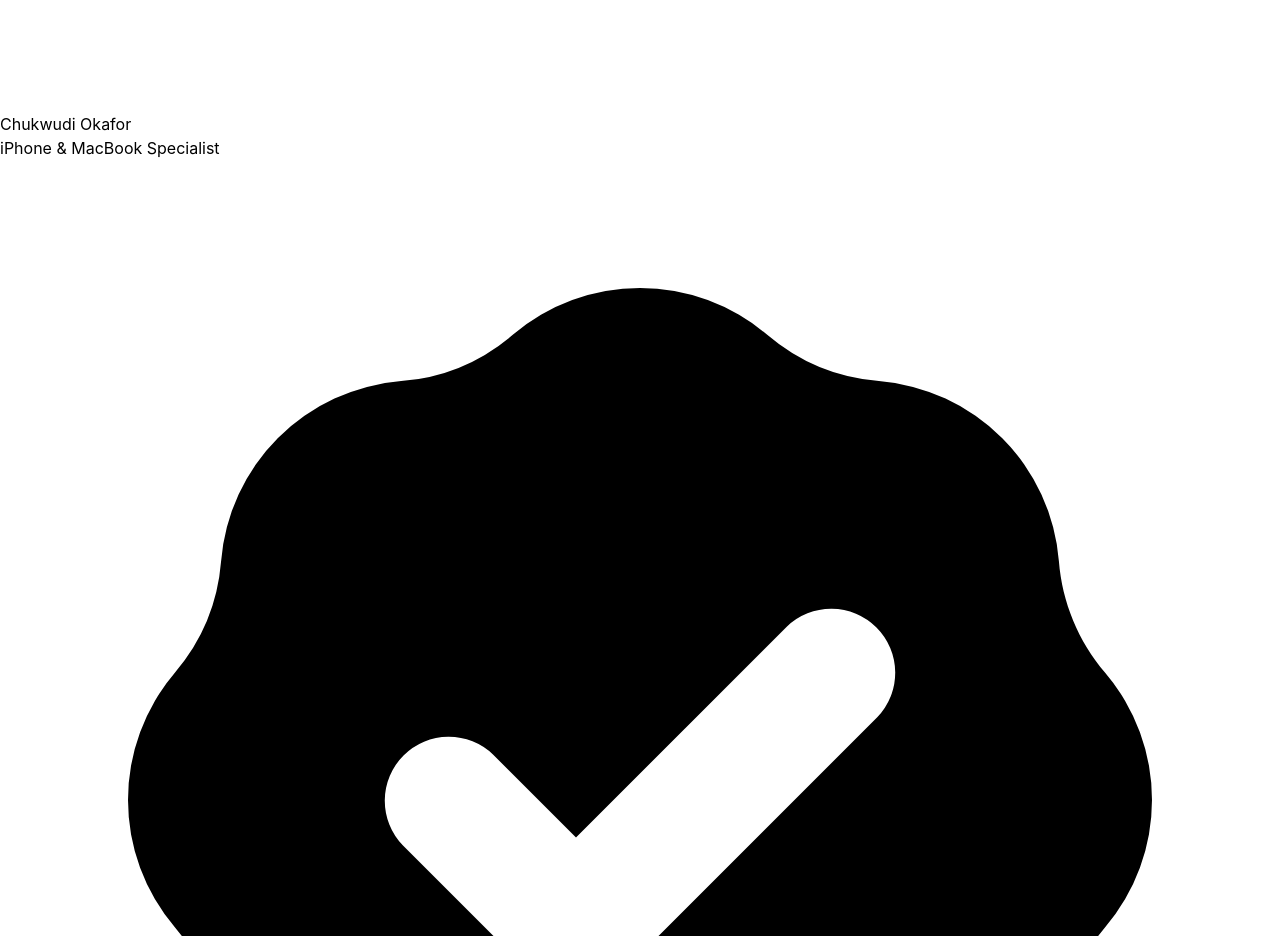
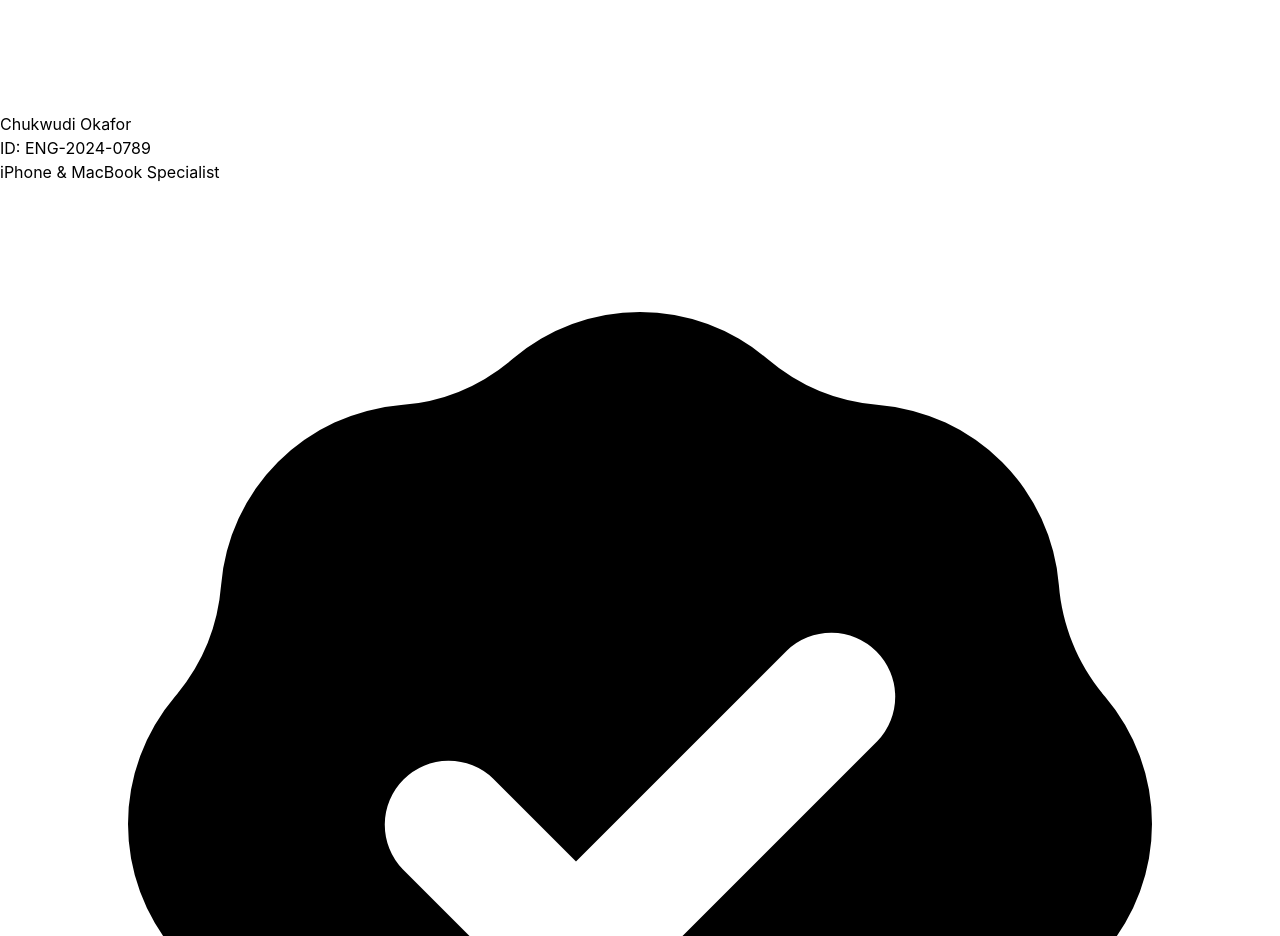
Before and after one commit to ProgressAyere/everfix, a Next.js app: page /profileE in a window 1280 px wide. Shown: the part 1340-2276 px from the top of the page. Built offline with nearby package versions, Linux system fonts and the light colour scheme.

Commit message:
Added ID for Engineers

```diff
--- a/app/profileE/page.js
+++ b/app/profileE/page.js
@@ -15,6 +15,7 @@ export default function EngineerProfile() {
   const [showAllReviews, setShowAllReviews] = useState(false);
 
   const profileData = {
+    id: 'ENG-2024-0789',
     name: 'Chukwudi Okafor',
     specialization: 'iPhone & MacBook Specialist',
     bio: 'Certified phone and laptop repair technician with 5+ years of experience. Specialized in Apple products, screen replacements, and motherboard repairs. Committed to quality service and customer satisfaction.',
@@ -76,6 +77,7 @@ export default function EngineerProfile() {
                   <div className="flex items-start justify-between mb-2">
                     <div>
                       <h1 className="text-3xl font-bold text-gray-900">{profileData.name}</h1>
+                      <p className="text-sm text-gray-500 mt-1">ID: {profileData.id}</p>
                       <p className="text-lg text-blue-600 font-medium mt-1">{profileData.specialization}</p>
                     </div>
                   </div>
```
